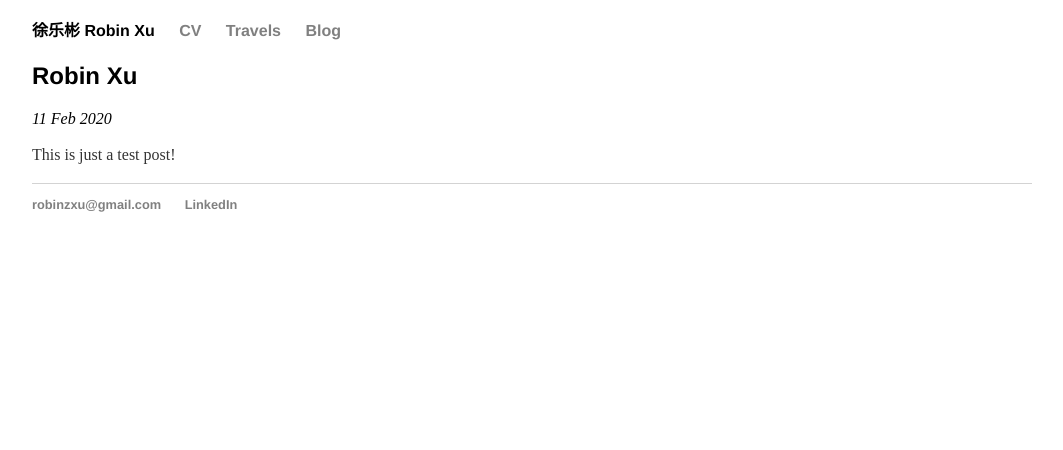
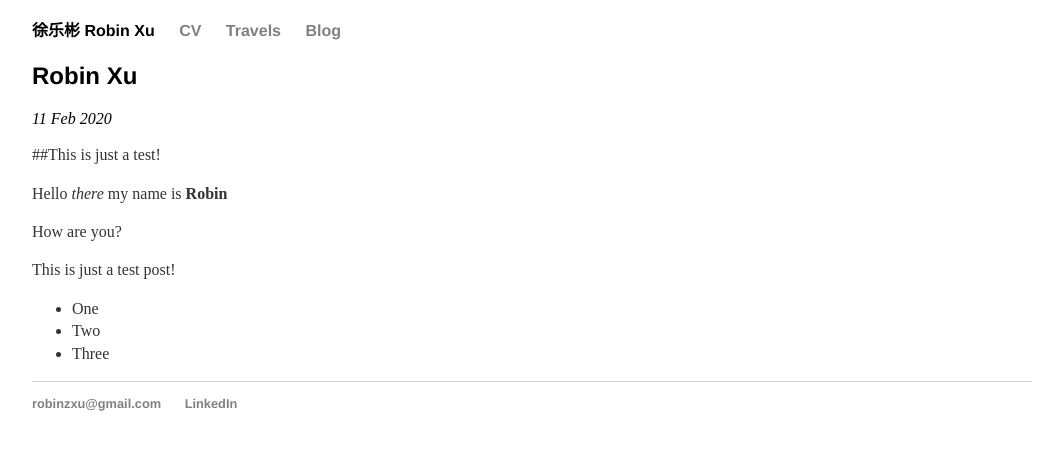
Before and after one commit to robinzxu/robinzxu.github.io, a Jekyll site: the page built from _posts/2020-02-11-what-this-is-for.md, in a window 1280 px wide. Shown: the top 450 px of the page, without its empty margins (108-1171 px from the left). Built offline with Jekyll 4.4.1, drawn with Linux system fonts in a browser that asks for light colours.

Commit message:
Update 2020-02-11-what-this-is-for.md

```diff
--- a/_posts/2020-02-11-what-this-is-for.md
+++ b/_posts/2020-02-11-what-this-is-for.md
@@ -4,4 +4,14 @@ title: "Robin Xu"
 date: 2020-02-11
 ---
 
+##This is just a test!
+
+Hello *there* my name is **Robin**
+
+How are you?
+
 This is just a test post!
+
+* One
+* Two
+* Three
```
